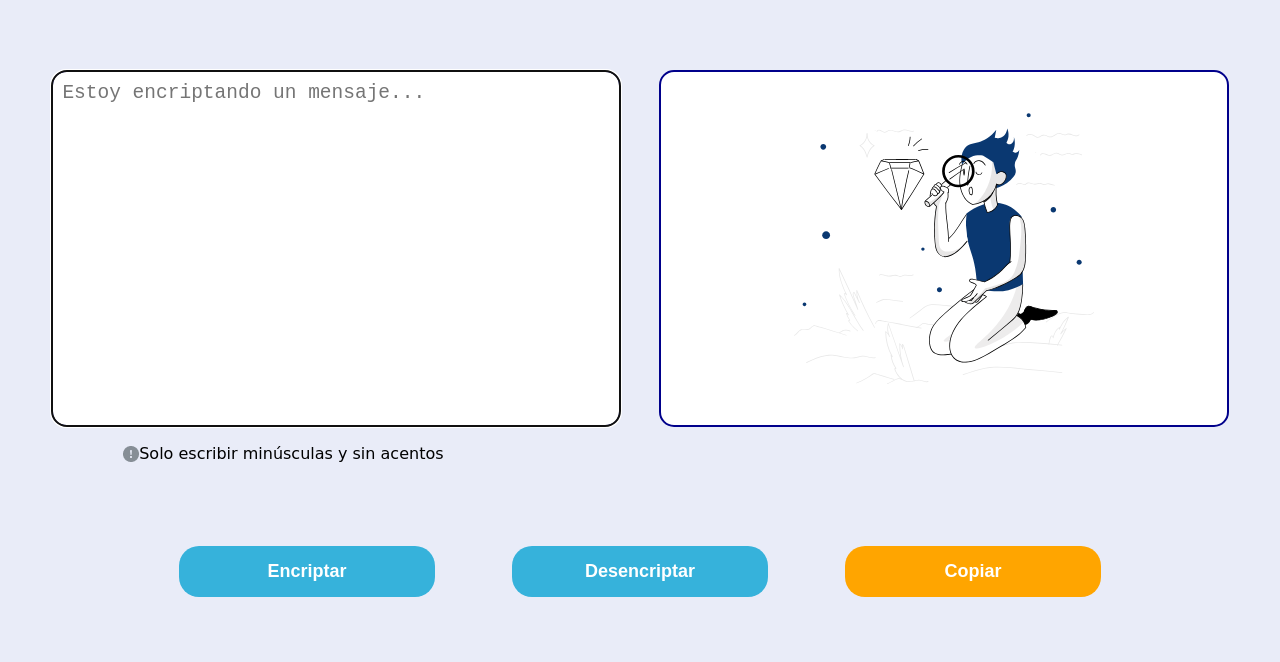
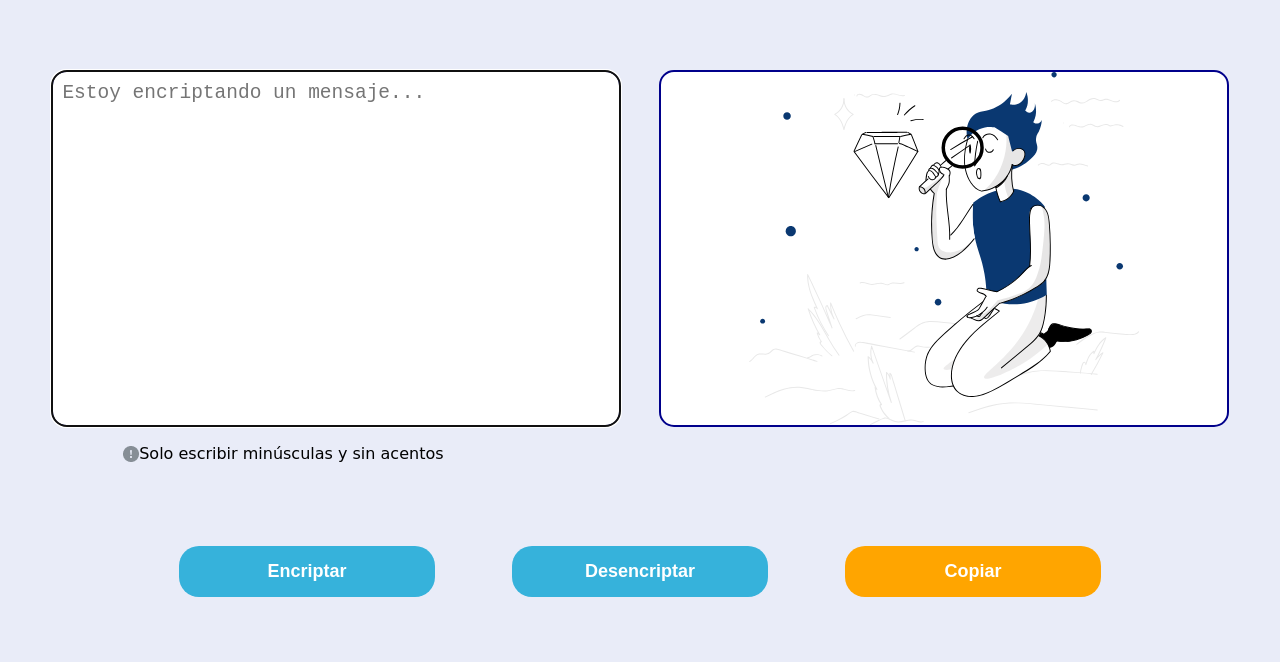
Before and after one commit to Fernando90716/ChallengeEncripter, a plain HTML site: page index.html in a window 1280 px wide. Shown: the part 138-800 px from the top of the page. Drawn offline with Linux system fonts and the light colour scheme; a web font is replaced by a local one.

Commit message:
Actualizado imagen relleno

```diff
--- a/Estilo encriptador.css
+++ b/Estilo encriptador.css
@@ -78,7 +78,7 @@ main {
     background-image: url(Imagenes/mensaje.svg);
     background-repeat: no-repeat;
     background-position: center;
-    background-size: 300px;
+    background-size: contain;
     resize: none;
     font-size: 1.5em;
     color: darkblue;
```
